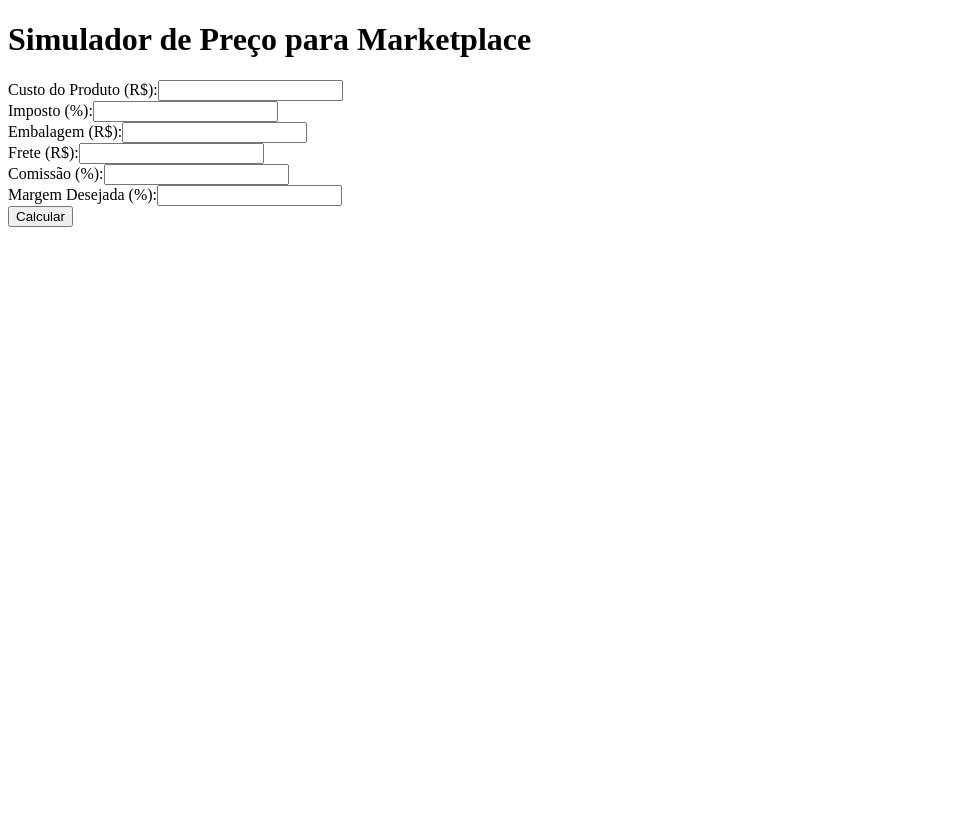
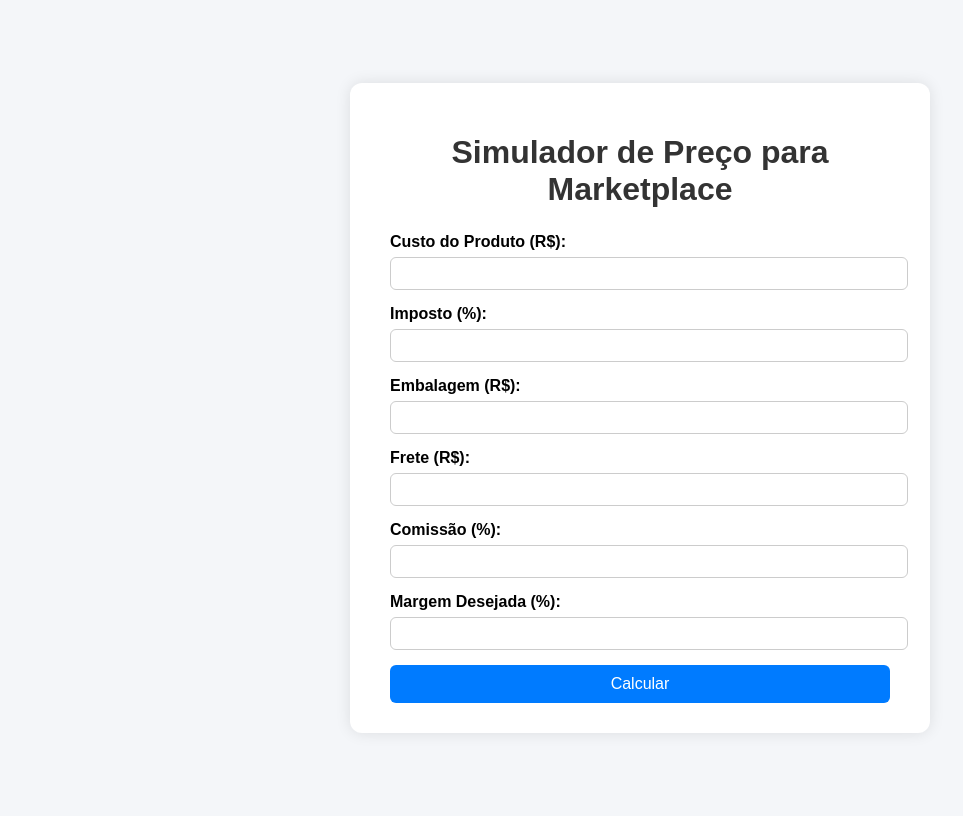
Before and after one commit to Lucastiru/simulador-preco-marketplace, a Flask app: page / in a window 1280 px wide. Shown: the whole page, without its empty margins (0-963 px from the left). Before the commit the page ends 227 px from the top, so only its background shows below. Run offline with Flask 3, Linux system fonts and the light colour scheme.

Commit message:
Update index.html

```diff
--- a/templates/index.html
+++ b/templates/index.html
@@ -3,24 +3,106 @@
 <head>
     <meta charset="UTF-8">
     <title>Simulador de Preço</title>
+    <style>
+        body {
+            font-family: Arial, sans-serif;
+            background-color: #f4f6f9;
+            display: flex;
+            justify-content: center;
+            align-items: center;
+            height: 100vh;
+        }
+
+        .container {
+            background: white;
+            padding: 30px 40px;
+            border-radius: 12px;
+            box-shadow: 0 0 15px rgba(0, 0, 0, 0.1);
+            width: 100%;
+            max-width: 500px;
+        }
+
+        h1 {
+            text-align: center;
+            margin-bottom: 25px;
+            color: #333;
+        }
+
+        label {
+            display: block;
+            margin-bottom: 6px;
+            font-weight: bold;
+        }
+
+        input[type="text"], input[type="number"] {
+            width: 100%;
+            padding: 8px;
+            margin-bottom: 15px;
+            border: 1px solid #ccc;
+            border-radius: 6px;
+        }
+
+        button {
+            width: 100%;
+            padding: 10px;
+            background-color: #007bff;
+            color: white;
+            border: none;
+            border-radius: 6px;
+            font-size: 16px;
+            cursor: pointer;
+        }
+
+        button:hover {
+            background-color: #0056b3;
+        }
+
+        .resultado {
+            margin-top: 25px;
+            padding: 15px;
+            background: #e7f4e4;
+            border-left: 5px solid #28a745;
+            border-radius: 6px;
+        }
+
+        .resultado p {
+            margin: 5px 0;
+            font-weight: bold;
+        }
+    </style>
 </head>
 <body>
+    <div class="container">
         <h1>Simulador de Preço para Marketplace</h1>
         <form method="POST">
-        <label>Custo do Produto (R$):</label><input name="custo"><br>
-        <label>Imposto (%):</label><input name="imposto"><br>
-        <label>Embalagem (R$):</label><input name="embalagem"><br>
-        <label>Frete (R$):</label><input name="frete"><br>
-        <label>Comissão (%):</label><input name="comissao"><br>
-        <label>Margem Desejada (%):</label><input name="margem"><br>
+            <label>Custo do Produto (R$):</label>
+            <input name="custo" type="number" step="0.01" required>
+
+            <label>Imposto (%):</label>
+            <input name="imposto" type="number" step="0.01" required>
+
+            <label>Embalagem (R$):</label>
+            <input name="embalagem" type="number" step="0.01" required>
+
+            <label>Frete (R$):</label>
+            <input name="frete" type="number" step="0.01" required>
+
+            <label>Comissão (%):</label>
+            <input name="comissao" type="number" step="0.01" required>
+
+            <label>Margem Desejada (%):</label>
+            <input name="margem" type="number" step="0.01" required>
+
             <button type="submit">Calcular</button>
         </form>
 
         {% if resultado %}
-        <h2>Resultado:</h2>
-        <p>Preço de Venda Ideal: R$ {{ resultado.preco_venda }}</p>
-        <p>Lucro Líquido: R$ {{ resultado.lucro_liquido }}</p>
-        <p>Margem Líquida: {{ resultado.margem_liquida }}%</p>
+        <div class="resultado">
+            <p>💰 Preço de Venda Ideal: R$ {{ resultado.preco_venda }}</p>
+            <p>📈 Lucro Líquido: R$ {{ resultado.lucro_liquido }}</p>
+            <p>📊 Margem Líquida: {{ resultado.margem_liquida }}%</p>
+        </div>
         {% endif %}
+    </div>
 </body>
 </html>
```
Lines whose indentation alone changed are shown as unchanged.
